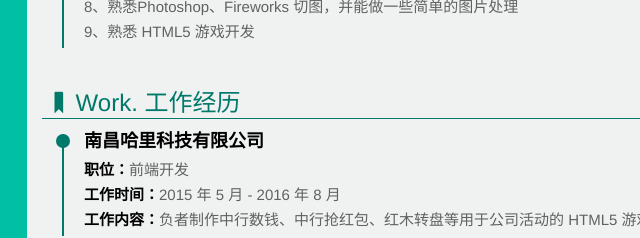
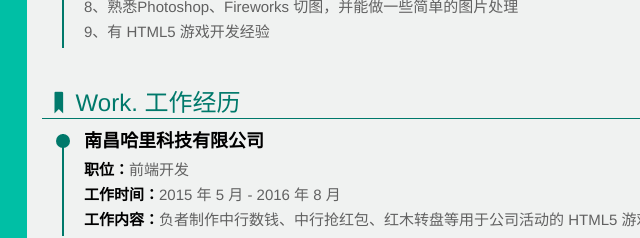
Before and after one commit to meishadevs/resume, a website: page src/index.html in a window 1280 px wide. Shown: the part 483-721 px from the top of the page, 383-1023 px from the left. Drawn offline with Linux system fonts and the light colour scheme; files that its build step writes are made by us from their sources.

Commit message:
update some data

```diff
--- a/src/index.html
+++ b/src/index.html
@@ -79,7 +79,7 @@
                         <p>6、了解 Gulp、Webpack 等前端构建工具</p>
                         <p>7、了解 PHP 和 MySQL，能使用 PHP 实现一些服务器端逻辑</p>
                         <p>8、熟悉Photoshop、Fireworks 切图，并能做一些简单的图片处理</p>
-                        <p>9、熟悉 HTML5 游戏开发</p>
+                        <p>9、有 HTML5 游戏开发经验</p>
                     </li>
                 </ul>
             </li>
```
